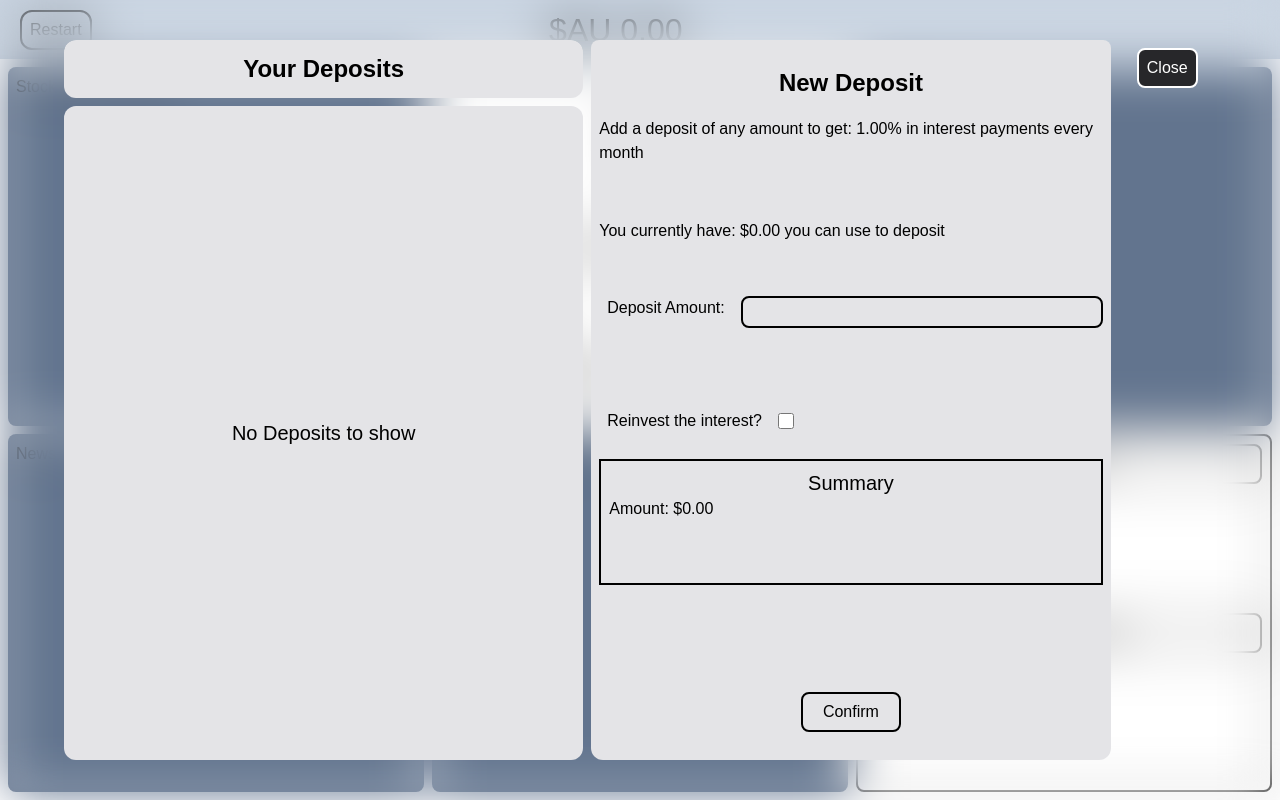
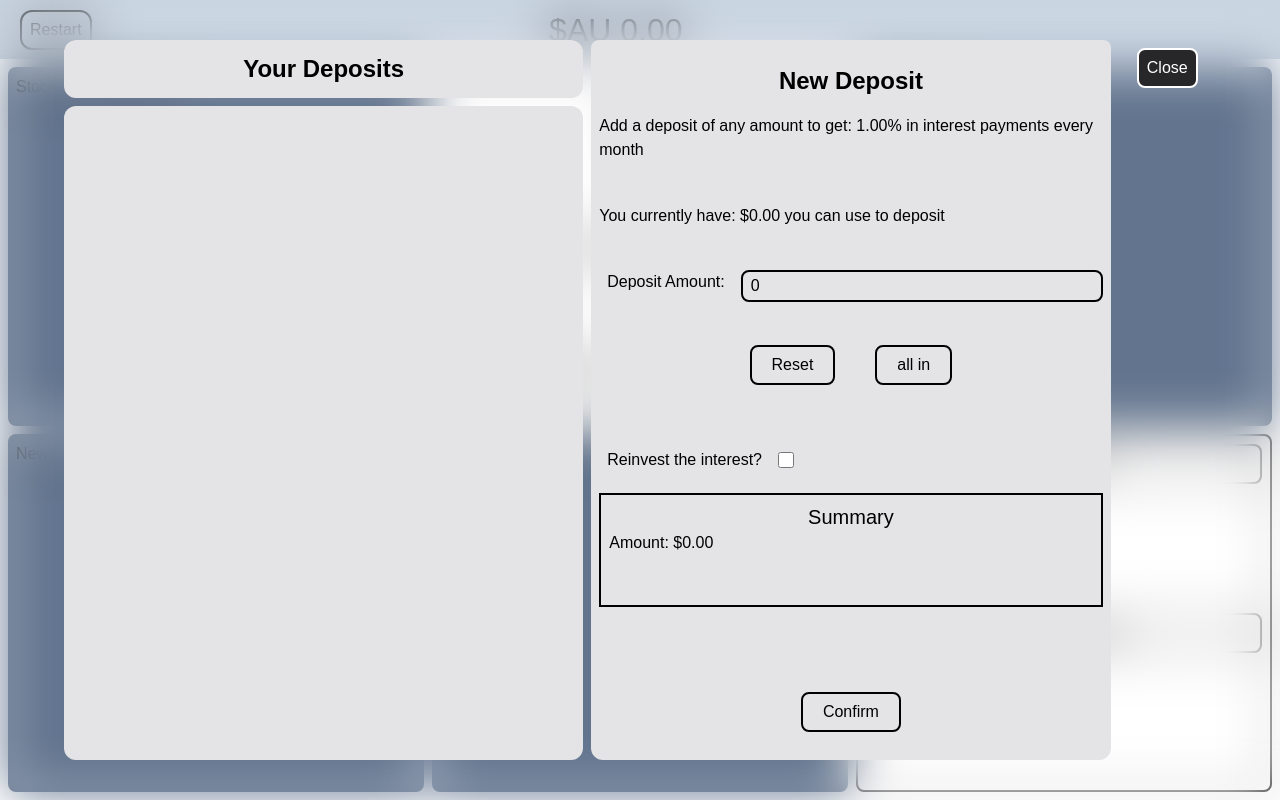
Before and after one commit to AnDrOiDTiTaN1263/small_game, a Next.js app: page / in a window 1280 px wide. Both pictures are taken after a click on the button "Fixed Deposit". Built offline with nearby package versions, Linux system fonts and the light colour scheme.

Commit message:
added event listner for escape key

```diff
--- a/src/app/deposits/FixedDeposit.tsx
+++ b/src/app/deposits/FixedDeposit.tsx
@@ -1,5 +1,5 @@
-import React, { useState } from 'react'
-import DepositComponent from './DepositComponent'
+import React, { useEffect, useState } from 'react'
+import DepositComponent from './FD'
 
 import {FDINTERESTRATE, Deposit} from "@/app/constants";
 
@@ -14,6 +14,20 @@ type FDProps = {
 export default function FixedDeposit({fixedDeposits, balance, setBalance, setFixedDeposits,setShowFDModal}:FDProps) {
     const [deposit, setDeposit] = useState<Deposit>({depositAmount:0, type:false, recurringDeposit:0, startMonth:-1, maturityMonth:-1, reinvest:false});
 
+
+    useEffect(() => {
+        const handleKeyDown = (e: KeyboardEvent) => {
+        if (e.key === 'Escape') {
+            setShowFDModal(false);
+        }
+    };
+    window.addEventListener('keydown', handleKeyDown);
+        return () => {
+            window.removeEventListener('keydown', handleKeyDown);
+        };
+    }, []);
+
+
     const handleChange = (e:React.ChangeEvent<HTMLInputElement>)=>{
         if(e.target.name === "depositAmount"){
             e.target.value = e.target.value.indexOf(".") >= 0 ? e.target.value.slice(0, e.target.value.indexOf(".") + 3) : e.target.value;
@@ -23,8 +37,12 @@ export default function FixedDeposit({fixedDeposits, balance, setBalance, setFix
             setDeposit({...deposit, [e.target.name]: e.target.checked})
         }
     }
+    const reset = ()=>{
+        setDeposit({...deposit, ['depositAmount']: 0.0, ['reinvest']:false});
+    }
+
     const handleAdd = ()=>{
-        if(balance >= deposit.depositAmount){
+        if( deposit.depositAmount >0 && balance >= deposit.depositAmount){
             setFixedDeposits([...fixedDeposits, deposit]);
             setBalance(balance-deposit.depositAmount)
             localStorage.setItem("fds", JSON.stringify([...fixedDeposits, deposit]))
@@ -37,15 +55,8 @@ export default function FixedDeposit({fixedDeposits, balance, setBalance, setFix
         <div className='grid w-[90%] h-[90%]  z-20 rounded-xl grid-flow-col-dense gap-2 grid-cols-11'>
             <div className='grid col-span-5 grid-rows-11 rounded-t-xl grid-flow-row-dense overflow-hidden  gap-2'>
                 <div className='grid row-span-1 bg-zinc-200 justify-center items-center text-2xl font-semibold rounded-xl'>Your Deposits</div>
-                <div className="grid row-span-10 bg-zinc-200 w-full h-full overflow-y-scroll rounded-xl">
-                    {fixedDeposits.length ===0 ?
-                        <div className='grid w-full h-full justify-center items-center text-xl'>No Deposits to show</div>
-                    :
-                        <div className='grid grid-flow-row-dense gap-2 w-full h-full p-2'>
-                            {fixedDeposits.map((x,i)=><DepositComponent key={i} id={i} deposit={x} setFixedDeposits={setFixedDeposits} setBalance={setBalance} />)}
-                        </div>
-                    }
-
+                <div className='grid row-span-10 bg-zinc-200 rounded-xl overflow-y-scroll gap-2 p-2'>
+                    {fixedDeposits.map((x,i)=><DepositComponent key={i} deposit={x} id={i} setBalance={setBalance} setFixedDeposits={setFixedDeposits} />)}
                 </div>
             </div>
             <div className='grid col-span-5 bg-zinc-200 rounded-b-xl p-2 rounded-lg'>
@@ -55,12 +66,16 @@ export default function FixedDeposit({fixedDeposits, balance, setBalance, setFix
                     <div>You currently have: ${balance.toFixed(2)} you can use to deposit</div>
                     <div className='flex w-full gap-2'>
                         <label className='text-nowrap w-fit px-2'>Deposit Amount:</label>
-                        <input onChange={handleChange} type='number' name='depositAmount'  className='grid row-span-1 h-8 w-full border-2 outline-none rounded-lg px-2' />
+                        <input onChange={handleChange} value={deposit.depositAmount.toString()} type='number' name='depositAmount'  className='grid row-span-1 h-8 w-full border-2 outline-none rounded-lg px-2' />
+                    </div>
+                    <div className='flex w-full justify-center gap-10'>
+                        <button onClick={reset} className='flex border-2 w-fit h-10 px-5 justify-center items-center rounded-lg hover:bg-black hover:text-white'>Reset</button>
+                        <button onClick={()=>{setDeposit({...deposit, ['depositAmount']: balance})}} className='flex border-2 w-fit h-10 px-5 justify-center items-center rounded-lg hover:bg-black hover:text-white'>all in</button>
                     </div>
 
                     <div className='flex w-full gap-2 items-center'>
                         <label className='text-nowrap w-fit px-2'>Reinvest the interest?</label>
-                        <input onChange={handleChange} type="checkbox" name='reinvest' className='grid row-span-1 h-4 w-4 border-2 outline-none rounded-lg px-2' />
+                        <input onChange={handleChange} type="checkbox" checked={deposit.reinvest} name='reinvest' className='grid row-span-1 h-4 w-4 border-2 outline-none rounded-lg px-2' />
                     </div>
                     <div className='flex flex-col justify-start p-2 border-2 row-span-1'>
                         <div className='flex justify-center items-center text-xl'>Summary</div>
```
